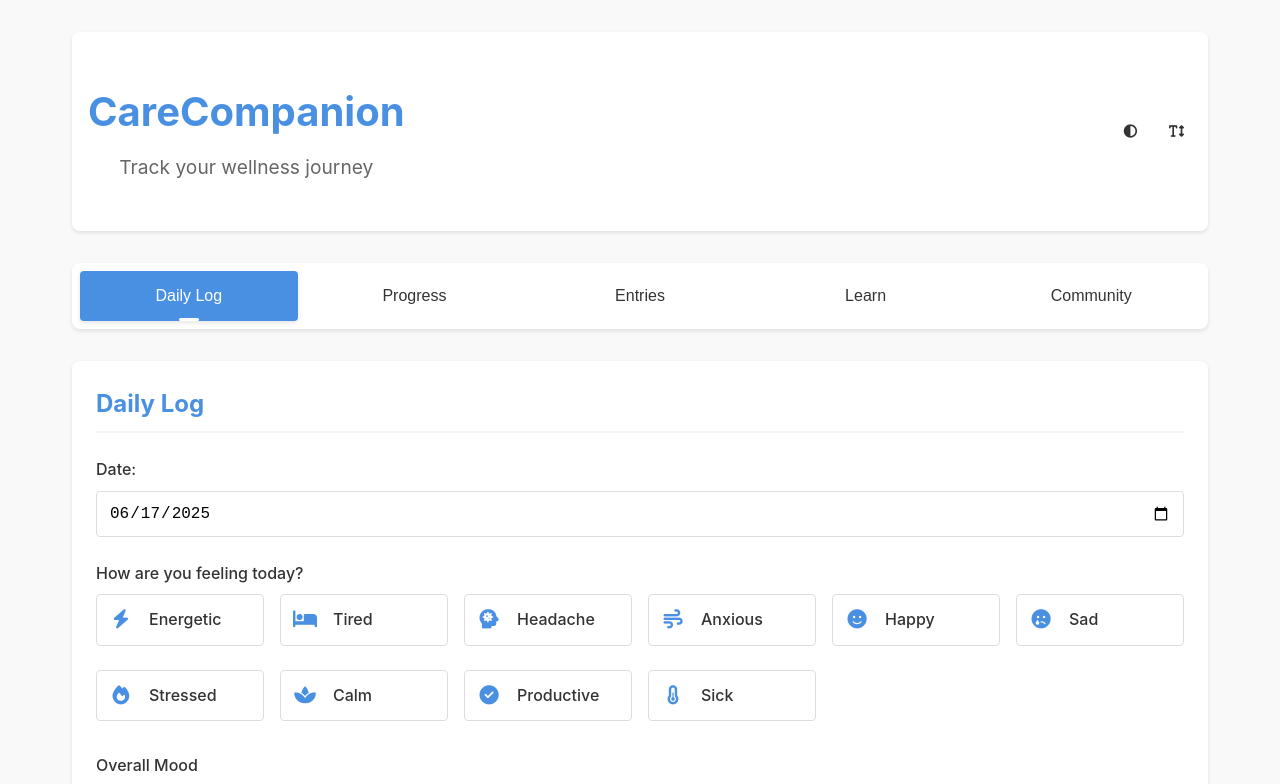
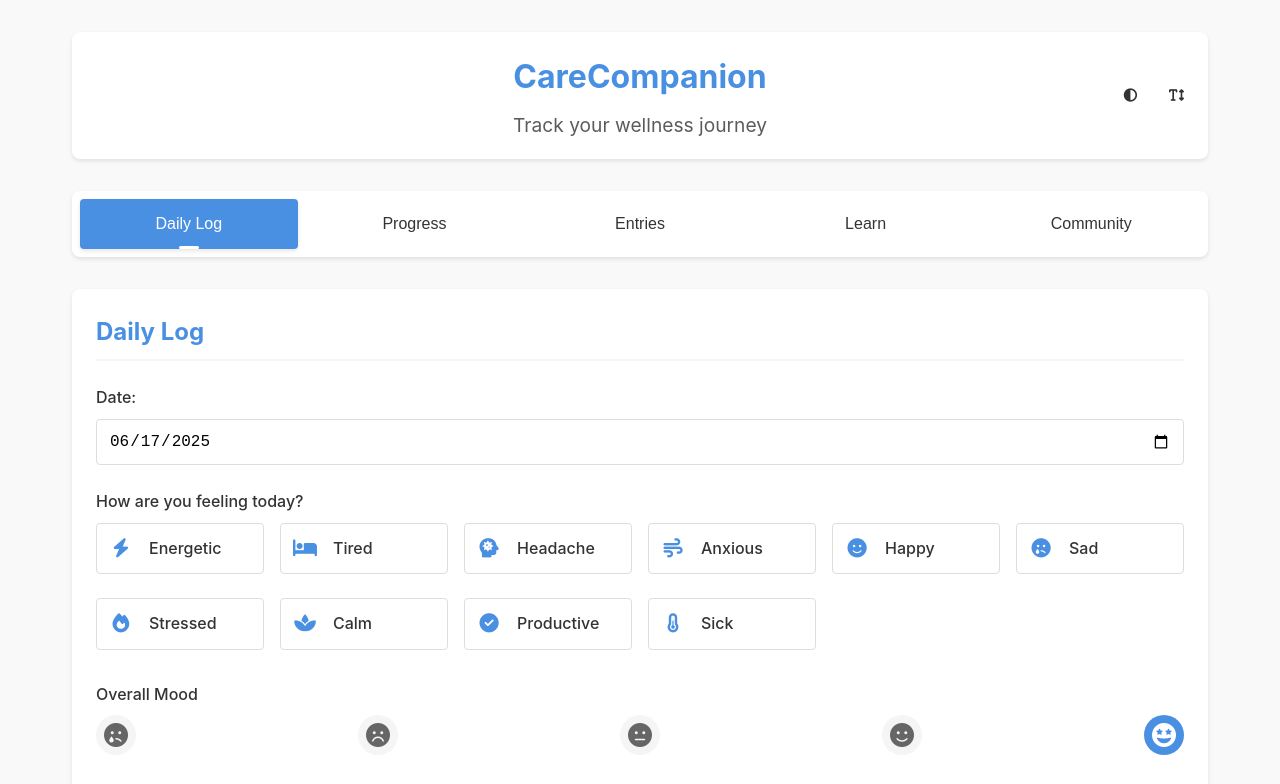
Before and after one commit to HackTrick-26/CareCompanion, a plain HTML site: page index.html in a window 1280 px wide. Shown: the top 784 px of the page. Drawn offline with nearby package versions, Linux system fonts and the light colour scheme.

Commit message:
centered title

```diff
--- a/styles.css
+++ b/styles.css
@@ -561,11 +561,31 @@ textarea:focus {
     justify-content: space-between;
     align-items: center;
     padding: 1rem;
+    position: relative;
+}
+
+.logo-section {
+    position: absolute;
+    left: 50%;
+    transform: translateX(-50%);
+    text-align: center;
+}
+
+.logo-section h1 {
+    margin: 0;
+    font-size: 2rem;
+}
+
+.logo-section .subtitle {
+    margin: 0.5rem 0 0;
+    color: var(--text-color);
+    opacity: 0.8;
 }
 
 .accessibility-controls {
     display: flex;
     gap: 1rem;
+    margin-left: auto;
 }
 
 .icon-button {
```
